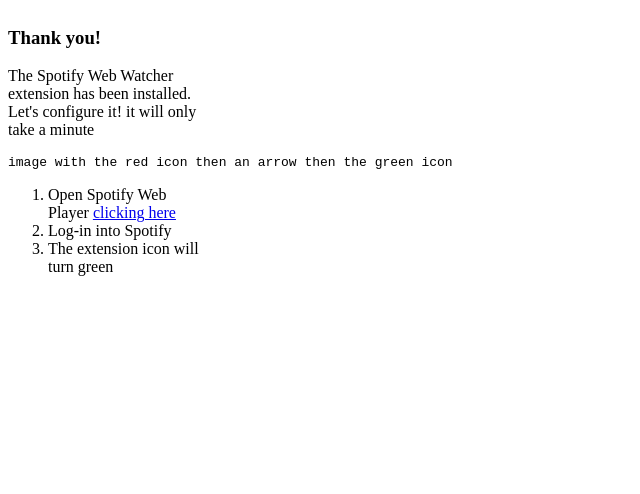
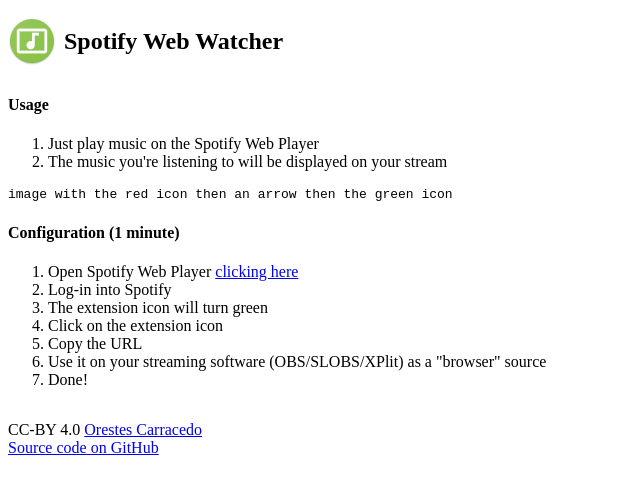
Before and after one commit to orestes/spotify-web-watcher, a browser extension: page src/welcome.html in a window 1280 px wide. Shown: the whole page, without its empty margins (0-640 px from the left). Drawn offline with Linux system fonts and the light colour scheme; files whose address does not match are found by name.

Commit message:
Improve instructions

```diff
--- a/src/welcome.html
+++ b/src/welcome.html
@@ -8,31 +8,53 @@
     <title>Spotify Web Watcher</title>
     <style>
         body {
-        margin: 0;
-        width: 200px;
-        padding: .5em;
+            display: flex;
+            flex-direction: column;
+            font-size: 100%;
         }
-    label {
-        width: calc(100% - .5em);
-        display: block;
+        .hero {
+            display: flex;
+            flex-direction: row;
+            align-items: center;
+            justify-content: start;
         }
-    input {
-        width: 100%;
+        .logo {
+            margin-right: .5em;
         }
     </style>
 </head>
 <body>
 
-<h3>Thank you!</h3>
-<p>The Spotify Web Watcher extension has been installed. Let's configure it! it will only take a minute</p>
+<main>
+    <div class="hero">
+        <img class="logo" src="icons/48x48-green.png" alt="Spotify Web Watcher">
+        <h2>Spotify Web Watcher</h2>
+    </div>
+
+    <h4>Usage</h4>
+    <ol>
+        <li>Just play music on the Spotify Web Player</li>
+        <li>The music you're listening to will be displayed on your stream</li>
+    </ol>
 
     <pre>image with the red icon then an arrow then the green icon</pre>
 
+    <h4>Configuration (1 minute)</h4>
     <ol>
         <li>Open Spotify Web Player <a href="https://open.spotify.com" target="_blank">clicking here</a></li>
         <li>Log-in into Spotify</li>
         <li>The extension icon will turn green</li>
+        <li>Click on the extension icon</li>
+        <li>Copy the URL</li>
+        <li>Use it on your streaming software (OBS/SLOBS/XPlit) as a "browser" source</li>
+        <li>Done!</li>
     </ol>
+</main>
+
+<footer>
+    <p>CC-BY 4.0 <a href="http://orestes.io" target="_blank">Orestes Carracedo</a><br/><a
+            href="https://github.com/orestes/spotify-web-watcher" target="_blank">Source code on GitHub</a></p>
+</footer>
 
 </body>
 </html>
```
Also changed, not shown: src/background-handler.js (+18 -10 lines), manifest.json. Lines whose indentation alone changed are shown as unchanged.
